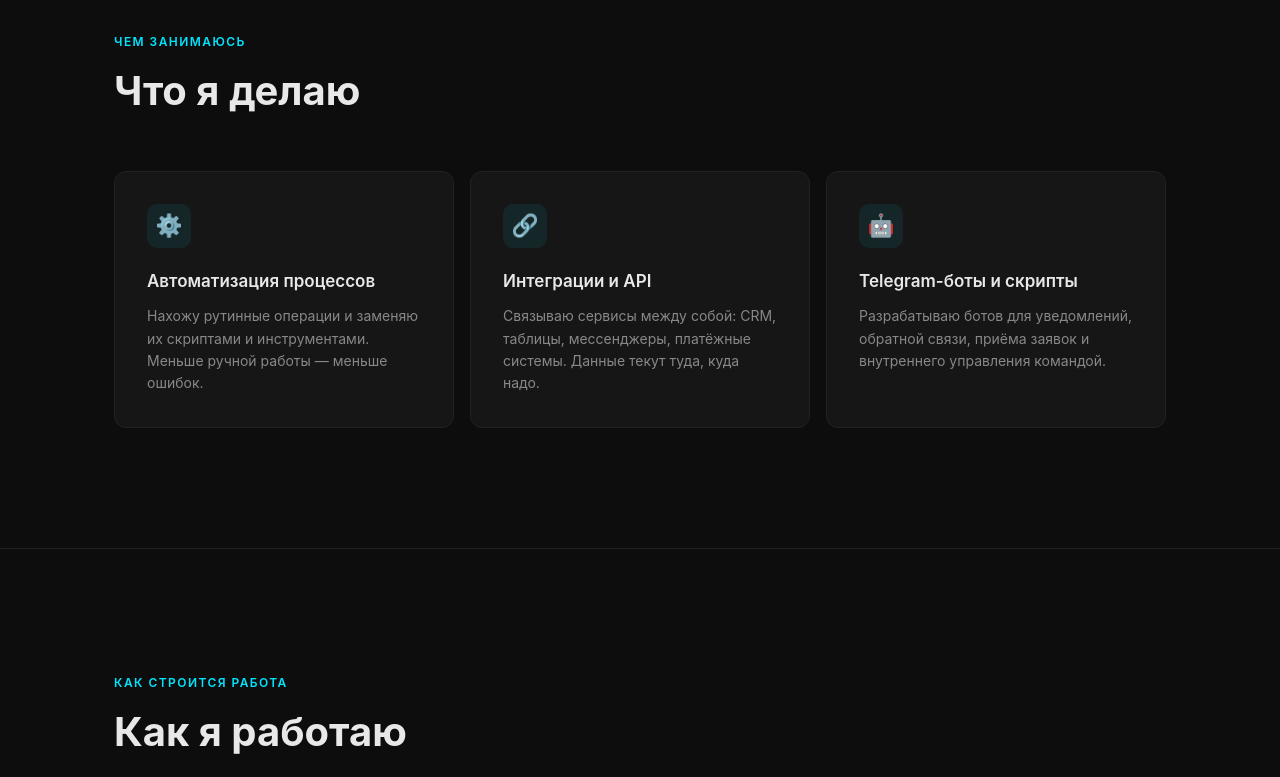
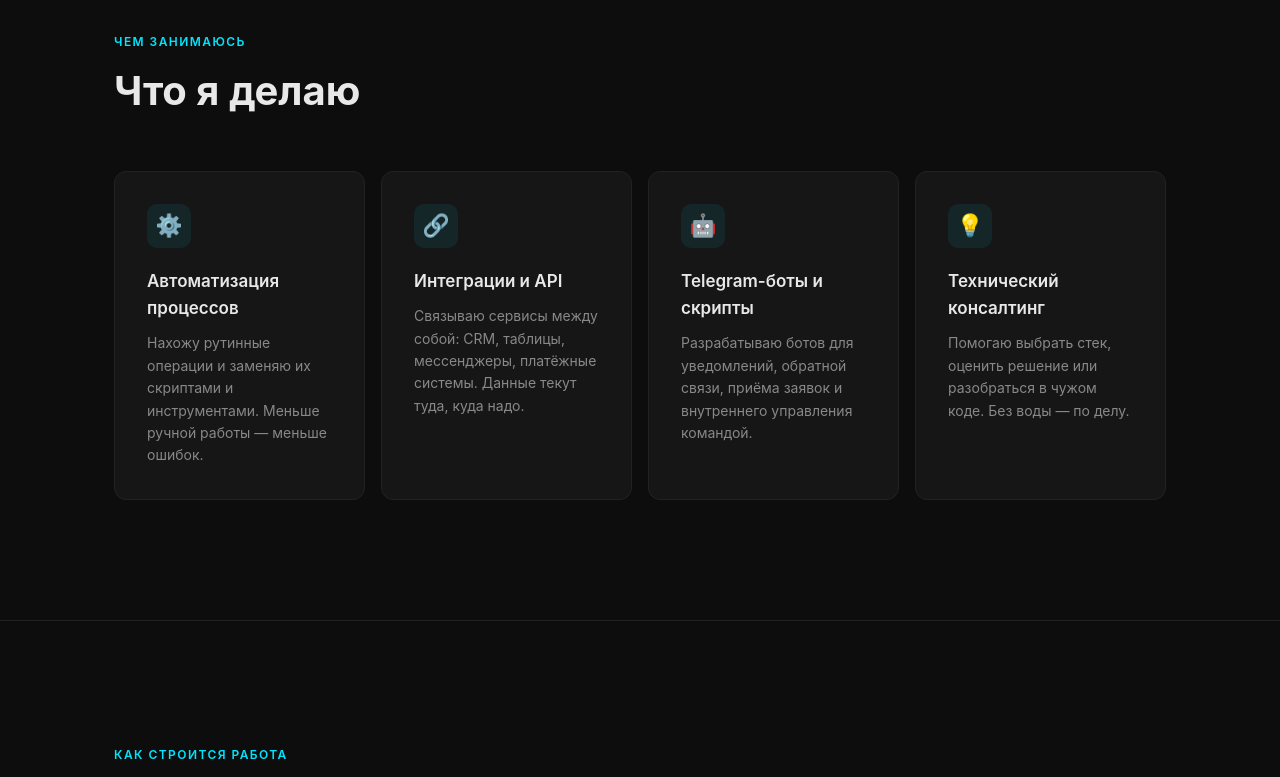
Before and after one commit to nvmly-tech/VibeCoding1, a website: page index.html in a window 1280 px wide. Shown: the part 890-1667 px from the top of the page. Drawn offline with Linux system fonts and the light colour scheme.

Commit message:
Revert "удалена карточка "технический консалтинг""
This reverts commit 3667a51689d5d3d4c816ae22bd19aac867ed3d78.

```diff
--- a/index.html
+++ b/index.html
@@ -81,6 +81,14 @@
           <h3 class="service-card__title">Telegram-боты и скрипты</h3>
           <p class="service-card__desc">
             Разрабатываю ботов для уведомлений, обратной связи, приёма заявок и внутреннего управления командой.
+          </p>
+        </div>
+
+        <div class="service-card">
+          <div class="service-card__icon">💡</div>
+          <h3 class="service-card__title">Технический консалтинг</h3>
+          <p class="service-card__desc">
+            Помогаю выбрать стек, оценить решение или разобраться в чужом коде. Без воды — по делу.
           </p>
         </div>
 
```
